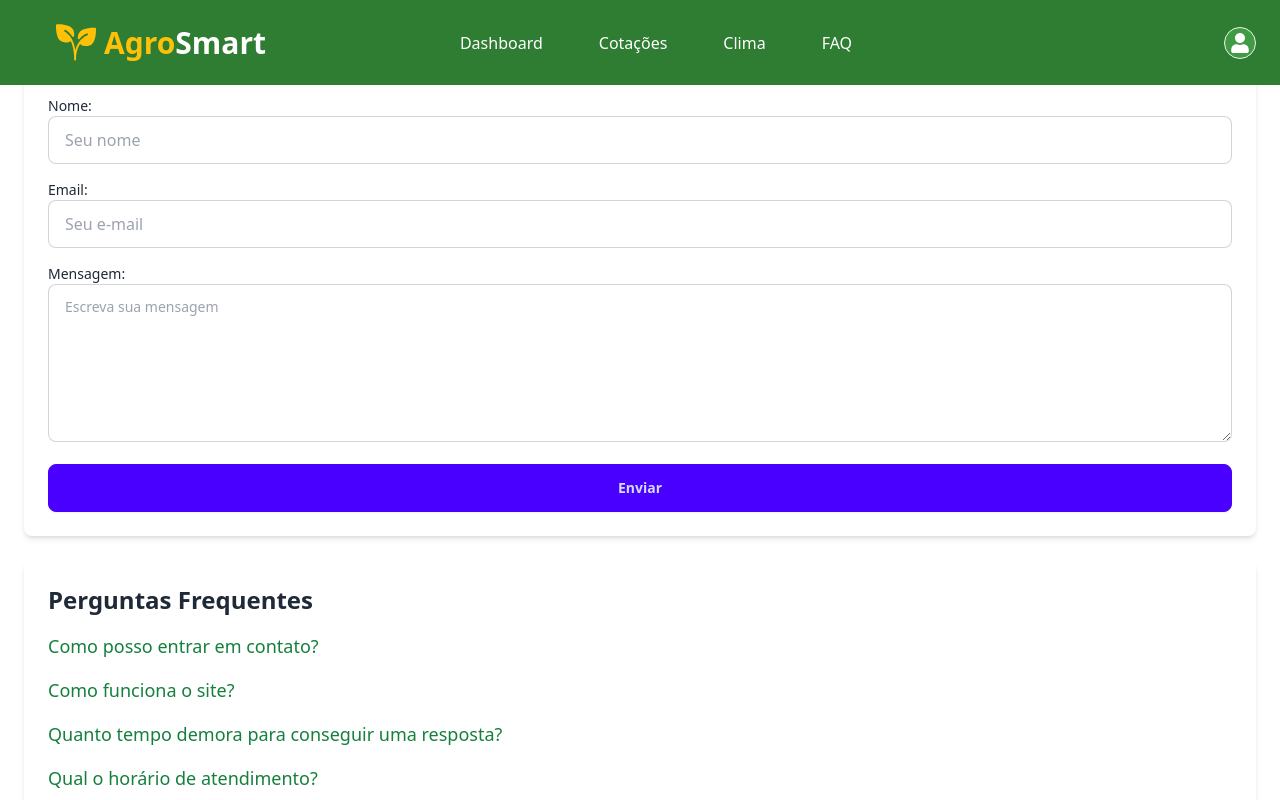
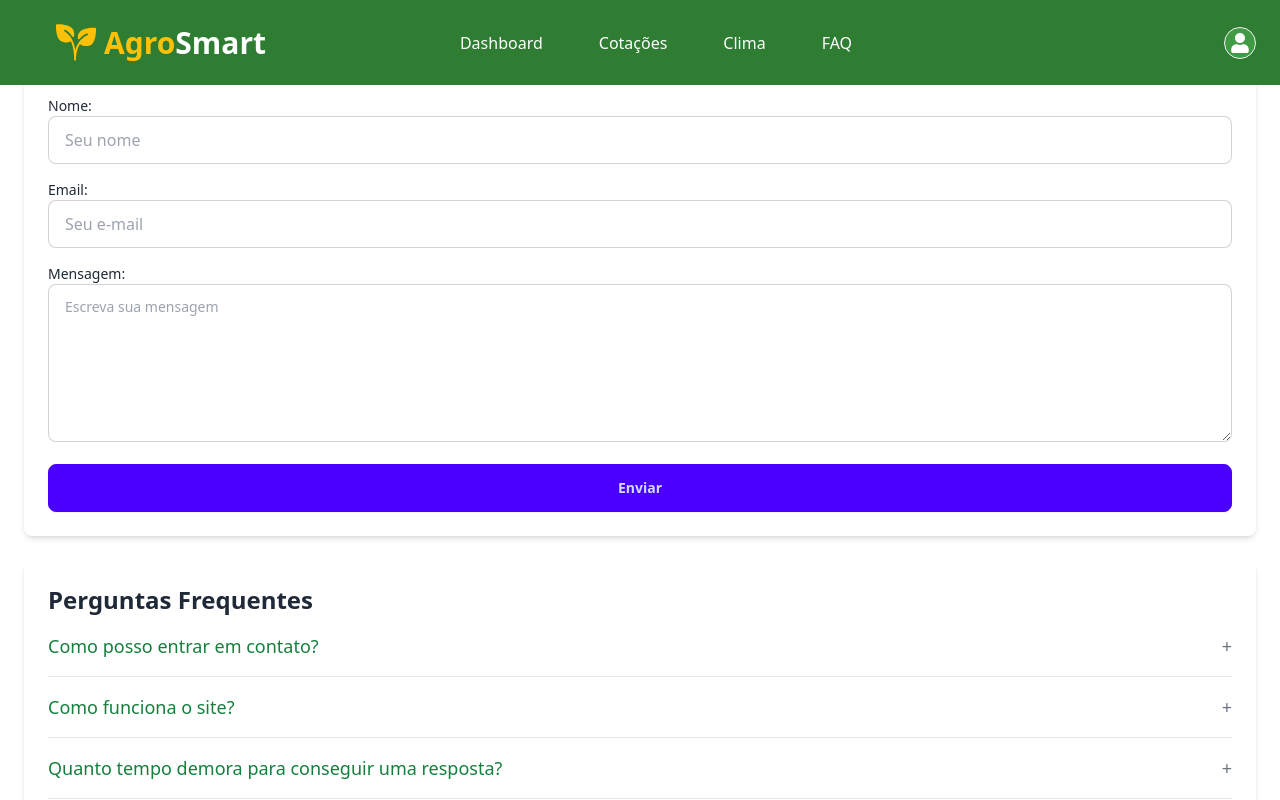
Before and after one commit to agrosmart030-lgtm/AgroSmart, a React (Vite) app in the folder frontend/: page /faq in a window 1280 px wide. Shown: the top 800 px of the page. Built offline with nearby package versions, Linux system fonts and the light colour scheme.

Commit message:
Feat: feito esterilzação do perguntas e respostas

```diff
--- a/frontend/src/pages/faq/Faq.jsx
+++ b/frontend/src/pages/faq/Faq.jsx
@@ -28,11 +28,6 @@ export default function SuporteAgricola() {
         "Erro ao enviar mensagem: " + (err.response?.data?.error || err.message)
       );
     }
-  };
-
-  const toggleAnswer = (e) => {
-    const answer = e.currentTarget.nextElementSibling;
-    answer.classList.toggle("hidden");
   };
 
   const faqData = [
@@ -132,14 +127,29 @@ export default function SuporteAgricola() {
           <h2 className="text-2xl font-bold mb-4">Perguntas Frequentes</h2>
 
           {faqData.map((item, index) => (
-            <div key={index} className="mb-4">
-              <div
-                className="cursor-pointer text-lg font-medium text-green-700"
-                onClick={toggleAnswer}
+            <div key={index} className="mb-4 border-b pb-4">
+              <button
+                className="w-full text-left text-lg font-medium text-green-700 hover:text-green-900 transition-colors duration-300 flex justify-between items-center"
+                onClick={() => {
+                  const answerElement = document.getElementById(`answer-${index}`);
+                  if (answerElement.classList.contains('hidden')) {
+                    answerElement.classList.remove('hidden');
+                    answerElement.classList.add('block');
+                  } else {
+                    answerElement.classList.remove('block');
+                    answerElement.classList.add('hidden');
+                  }
+                }}
               >
                 {item.question}
+                <span className="text-gray-500">+</span>
+              </button>
+              <div
+                id={`answer-${index}`}
+                className="hidden text-gray-700 mt-2 transition-all duration-500 ease-in-out"
+              >
+                {item.answer}
               </div>
-              <div className="hidden text-gray-700 mt-2">{item.answer}</div>
             </div>
           ))}
         </section>
```
